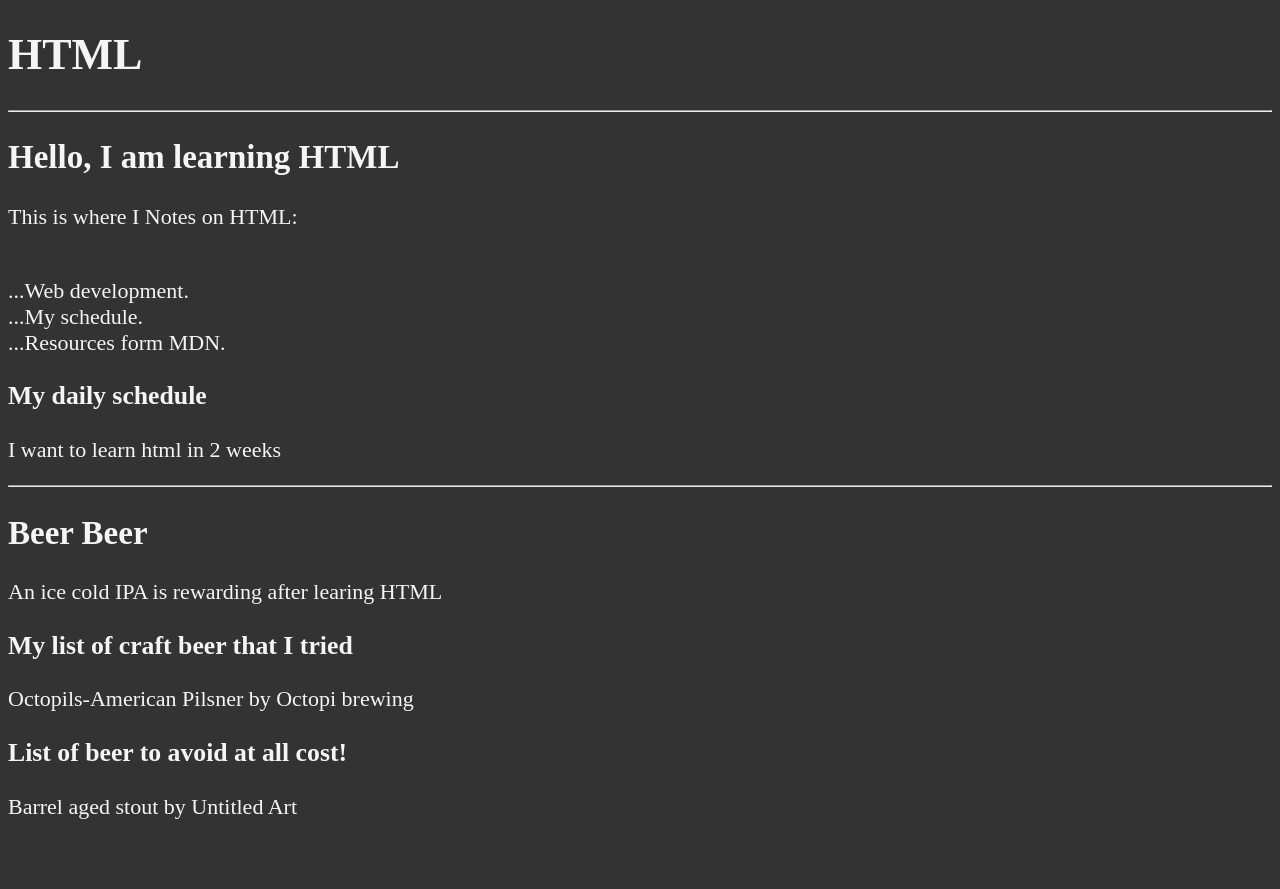
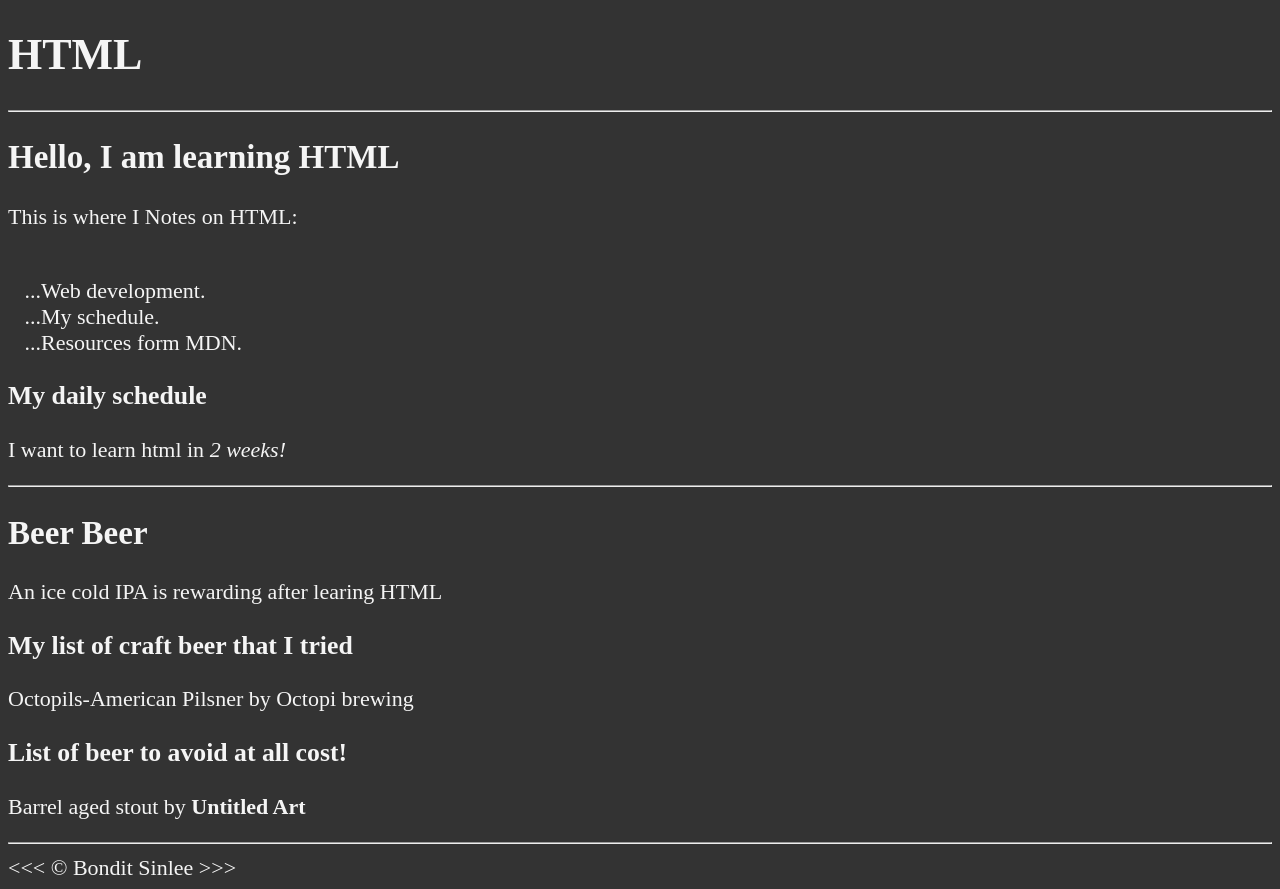
Before and after one commit to BonditS/lets-give-a-second-try, a plain HTML site: page index.html in a window 1280 px wide. Before the commit the page ends 842 px from the top, so only its background shows below. Drawn offline with Linux system fonts and the light colour scheme.

Commit message:
learn html entity

```diff
--- a/index.html
+++ b/index.html
@@ -19,18 +19,20 @@
     <hr>
 
     <!-- I have an area for sub topic -->
+    <!-- html entities -->
     <h2>Hello, I am learning HTML</h2>
     <p>This is where I Notes on HTML:</p>
-        <br>...Web development.
-        <br>...My schedule.
-        <br>...Resources form MDN.
+        <br>&nbsp;&nbsp;&nbsp;...Web development.
+        <br>&nbsp;&nbsp;&nbsp;...My schedule.
+        <br>&nbsp;&nbsp;&nbsp;...Resources form MDN.
 
     <!-- we can also have sub topic under another sub topic -->
     <!-- I am starting to form a DOMtree -->
     <!-- Eventhough I am not using CSS styling but
     I can see the heirarchy in the code -->
+    <!-- Inline block elements em and strong -->
     <h3>My daily schedule</h3>
-    <p>I want to learn html in 2 weeks</p>
+    <p>I want to learn html in <em>2 weeks!</em></p>
 
     <hr>
 
@@ -41,7 +43,11 @@
     <p>Octopils-American Pilsner by Octopi brewing</p>
 
     <h3>List of beer to avoid at all cost!</h3>
-    <p>Barrel aged stout by Untitled Art</p>
+    <p>Barrel aged stout by <strong>Untitled Art</strong> </p>
+
+    <hr>
+
+    &lt;&lt;&lt; &copy; Bondit Sinlee &gt;&gt;&gt;
 
 </body>
 
@@ -59,4 +65,4 @@
 <!-- link element is the icone of the web page -->
 
 
-<!---->
+<!--This is a class from freeCodeCamp, taught by Dave Gray -->
```
